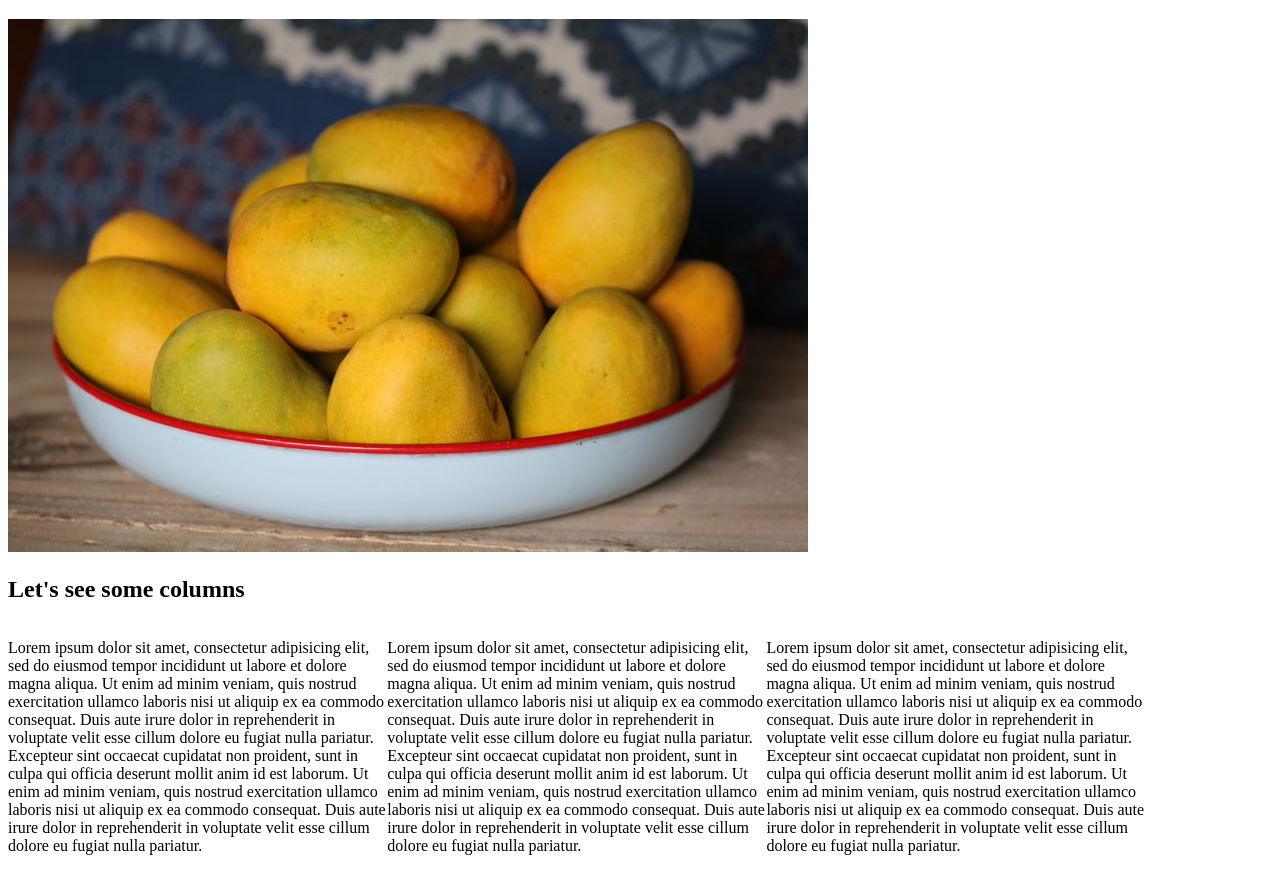
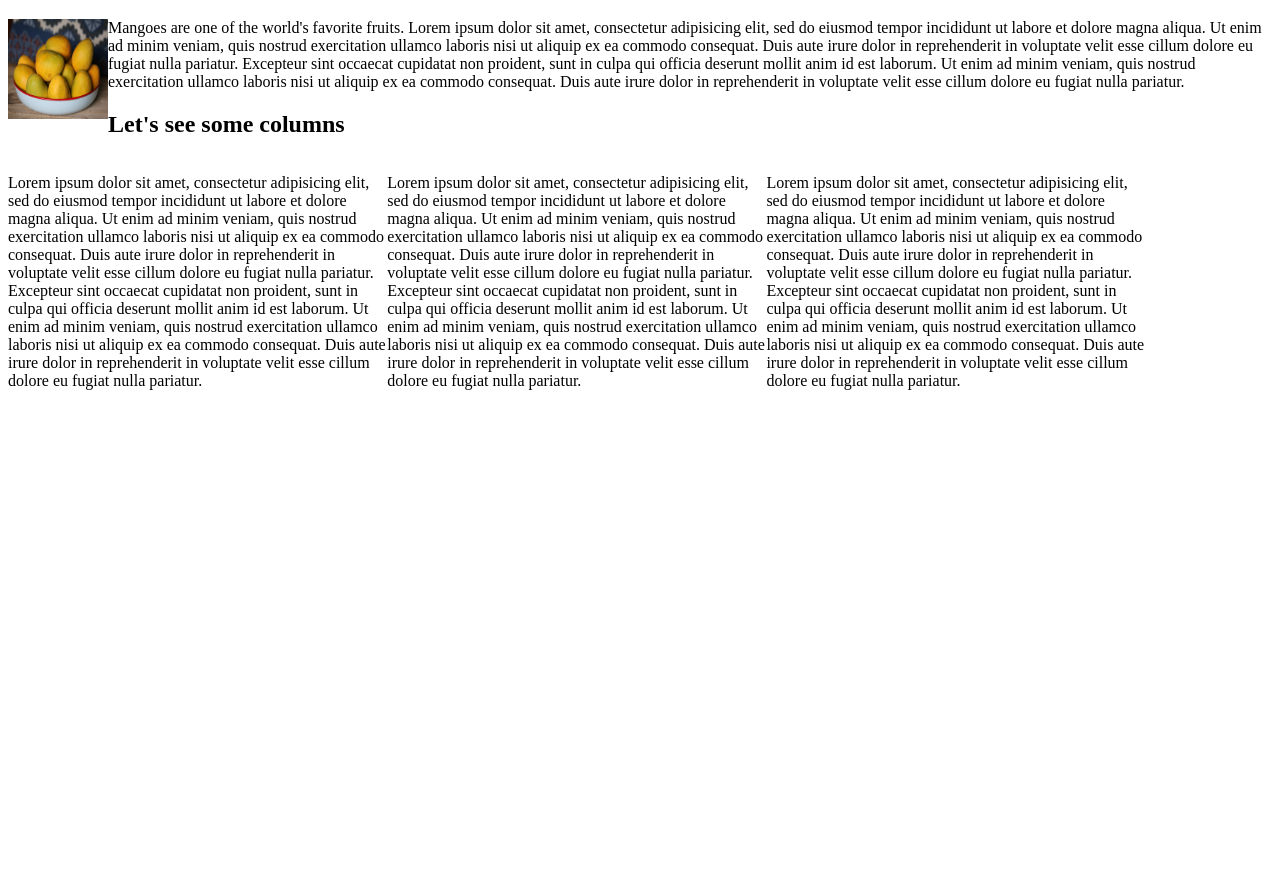
Before and after one commit to Kips-alih/Mangoes, a plain HTML site: page index.html in a window 1280 px wide. Shown: the part 61-932 px from the top of the page. After the commit the page ends 800 px from the top, so only its background shows below. Drawn offline with Linux system fonts and the light colour scheme.

Commit message:
Add a paragraph,float the image left

```diff
--- a/css/style.css
+++ b/css/style.css
@@ -2,3 +2,8 @@
   width: 30%;
   float: left;
 }
+img{
+  float: left;
+  width:100px;
+  height: 100px;
+}
--- a/index.html
+++ b/index.html
@@ -7,6 +7,7 @@
   <body>
     <h1>All about mangoes</h1>
     <img src="./images/mango.jpeg" alt="mango">
+    <p>Mangoes are one of the world's favorite fruits. Lorem ipsum dolor sit amet, consectetur adipisicing elit, sed do eiusmod tempor incididunt ut labore et dolore magna aliqua. Ut enim ad minim veniam, quis nostrud exercitation ullamco laboris nisi ut aliquip ex ea commodo consequat. Duis aute irure dolor in reprehenderit in voluptate velit esse cillum dolore eu fugiat nulla pariatur. Excepteur sint occaecat cupidatat non proident, sunt in culpa qui officia deserunt mollit anim id est laborum. Ut enim ad minim veniam, quis nostrud exercitation ullamco laboris nisi ut aliquip ex ea commodo consequat. Duis aute irure dolor in reprehenderit in voluptate velit esse cillum dolore eu fugiat nulla pariatur.</p>
     <h2>Let's see some columns</h2>
     <div class="column">
       <p>Lorem ipsum dolor sit amet, consectetur adipisicing elit, sed do eiusmod tempor incididunt ut labore et dolore magna aliqua. Ut enim ad minim veniam, quis nostrud exercitation ullamco laboris nisi ut aliquip ex ea commodo consequat. Duis aute irure dolor in reprehenderit in voluptate velit esse cillum dolore eu fugiat nulla pariatur. Excepteur sint occaecat cupidatat non proident, sunt in culpa qui officia deserunt mollit anim id est laborum. Ut enim ad minim veniam, quis nostrud exercitation ullamco laboris nisi ut aliquip ex ea commodo consequat. Duis aute irure dolor in reprehenderit in voluptate velit esse cillum dolore eu fugiat nulla pariatur.</p>
```
